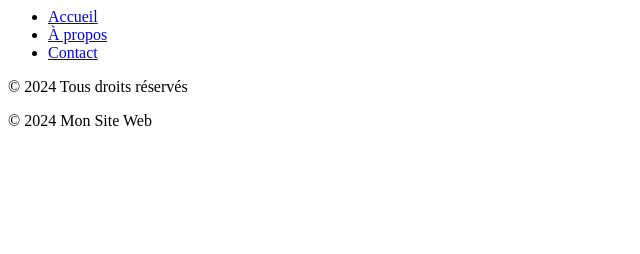
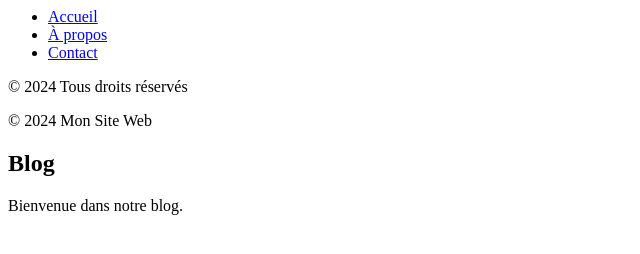
Before and after one commit to islembenhassen-boop/tp3cc, a plain HTML site: page index.html in a window 1280 px wide. Shown: the whole page, without its empty margins (0-640 px from the left). Drawn offline with Linux system fonts and the light colour scheme.

Commit message:
Ajout d'une section Blog.

```diff
--- a/index.html
+++ b/index.html
@@ -9,3 +9,7 @@
     <p>© 2024 Tous droits réservés</p>
     <p>© 2024 Mon Site Web</p>
 </footer>
+<section id="blog">
+    <h2>Blog</h2>
+    <p>Bienvenue dans notre blog.</p>
+</section>
```
